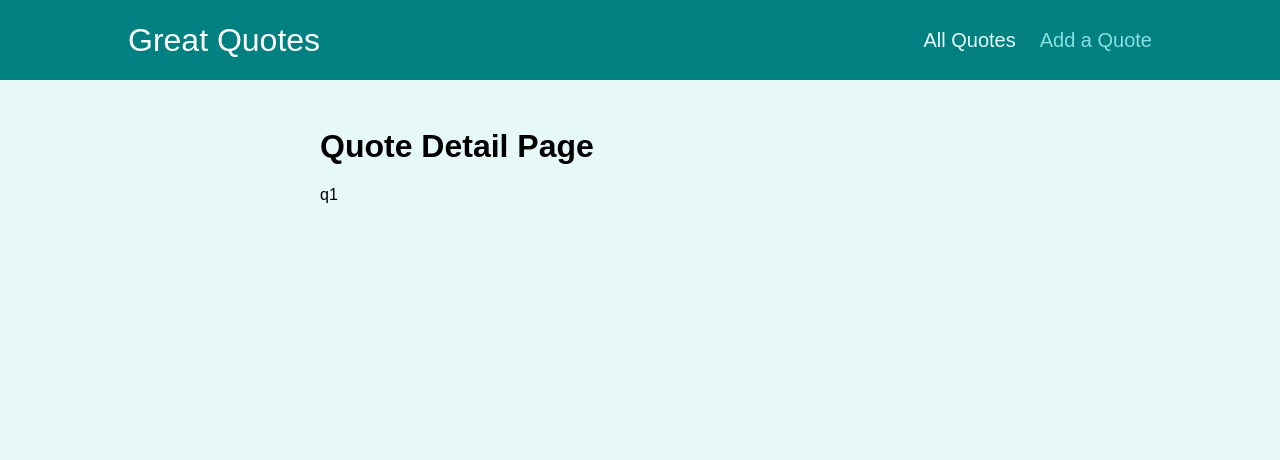
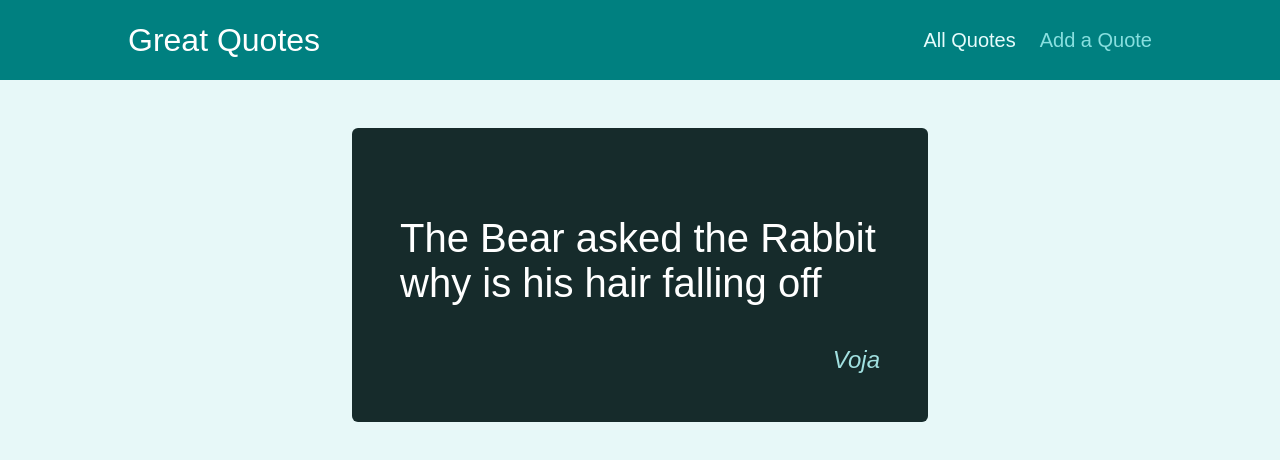
Before and after one commit to Djolevil/Router-2, a React (Create React App) app: page /quotes/q1 in a window 1280 px wide. Shown: the top 460 px of the page. Built offline with nearby package versions, Linux system fonts and the light colour scheme.

Commit message:
Output quote details in QuoteDetail component/page and check if user entered quoteId exists

```diff
--- a/src/components/quotes/QuoteItem.js
+++ b/src/components/quotes/QuoteItem.js
@@ -1,3 +1,5 @@
+import { Link } from 'react-router-dom';
+
 import classes from './QuoteItem.module.css';
 
 const QuoteItem = (props) => {
@@ -9,9 +11,9 @@ const QuoteItem = (props) => {
         </blockquote>
         <figcaption>{props.author}</figcaption>
       </figure>
-      <a className='btn'>
+      <Link className='btn' to={`/quotes/${props.id}`}>
         View Fullscreen
-      </a>
+      </Link>
     </li>
   );
 };
--- a/src/pages/QuoteDetail.js
+++ b/src/pages/QuoteDetail.js
@@ -1,14 +1,25 @@
 import { Fragment } from 'react';
 import { useParams, Route } from 'react-router-dom';
 
+import HighlightedQuote from '../components/quotes/HighlightedQuote';
 import Comments from '../components/comments/Comments';
+
+const DUMMY_QUOTES = [
+    { id: 'q1', author: 'Voja', text: 'The Bear asked the Rabbit why is his hair falling off' },
+    { id: 'q2', author: 'Princess Dileya', text: 'Like the Sun you shine, place of birth of ours' }
+];
 
 const QuoteDetail = () => {
     const params = useParams();
 
+    const quote = DUMMY_QUOTES.find(quote => quote.id === params.quoteId);
+
+    if (!quote) {
+        return <p>No quote found!</p>
+    }
+
     return <Fragment>
-              <h1>Quote Detail Page</h1>
-              <p>{params.quoteId}</p>
+              <HighlightedQuote text={quote.text} author={quote.author} />
               <Route path={`/quotes/${params.quoteId}/comments`}>
                   <Comments />
               </Route>
```
